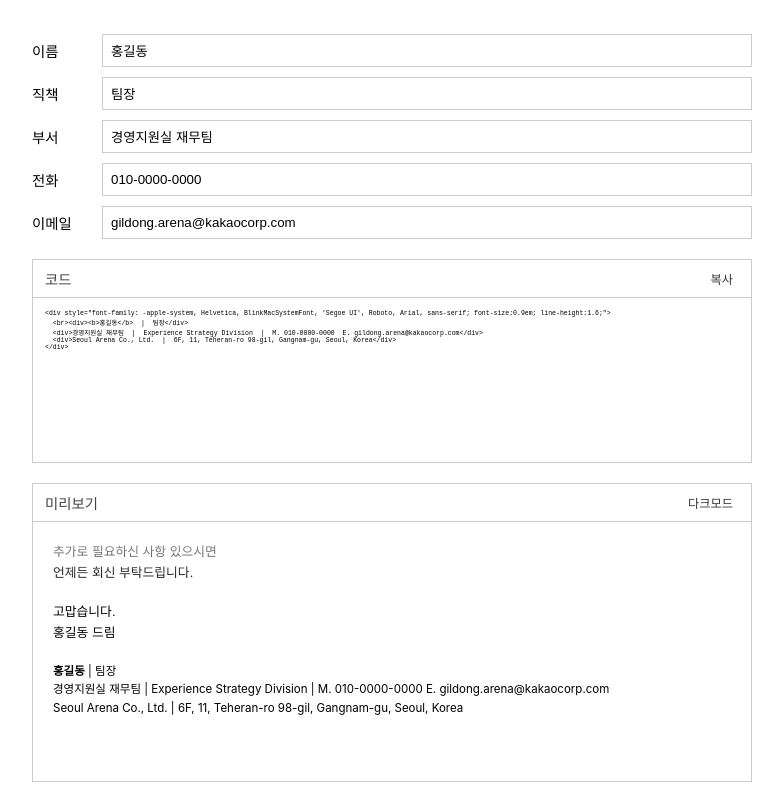
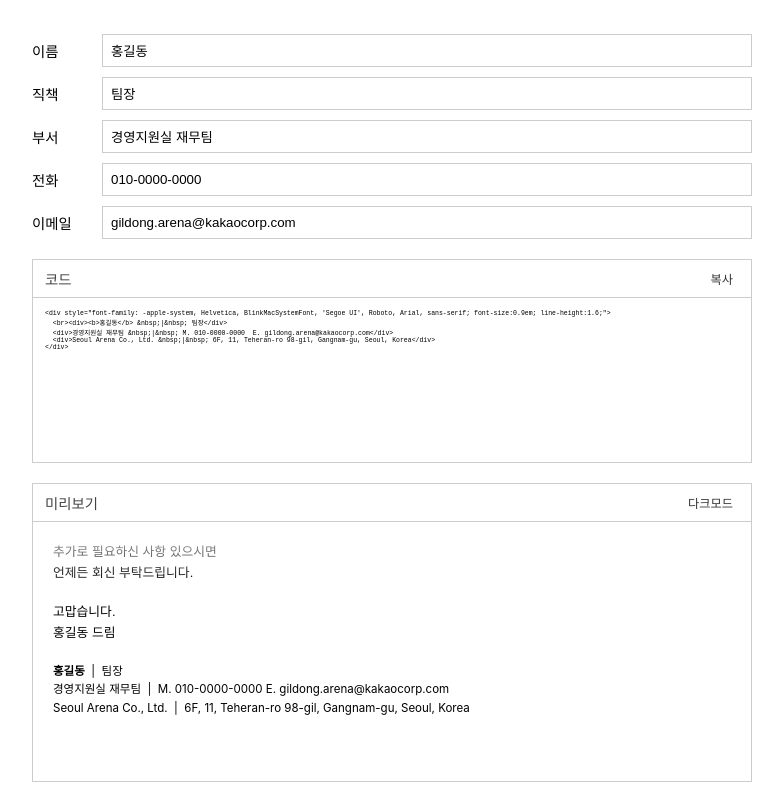
Before and after one commit to jinsansung/signature, a plain HTML site: page index.html in a window 1280 px wide. Shown: the whole page, without its empty margins (248-1031 px from the left). Drawn offline with Linux system fonts and the light colour scheme.

Commit message:
Update index.html

```diff
--- a/index.html
+++ b/index.html
@@ -173,9 +173,9 @@ function generateSignature() {
 
   const html = `
 <div style="font-family: -apple-system, Helvetica, BlinkMacSystemFont, 'Segoe UI', Roboto, Arial, sans-serif; font-size:0.9em; line-height:1.6;">
-  <br><div><b>${name}</b>  |  ${title}</div>
-  <div>${department}  |  Experience Strategy Division  |  M. ${phone}  E. ${email}</div>
-  <div>Seoul Arena Co., Ltd.  |  6F, 11, Teheran-ro 98-gil, Gangnam-gu, Seoul, Korea</div>
+  <br><div><b>${name}</b> &nbsp;|&nbsp; ${title}</div>
+  <div>${department} &nbsp;|&nbsp; M. ${phone}  E. ${email}</div>
+  <div>Seoul Arena Co., Ltd. &nbsp;|&nbsp; 6F, 11, Teheran-ro 98-gil, Gangnam-gu, Seoul, Korea</div>
 </div>`.trim();
 
   const previewMessage = `
```
